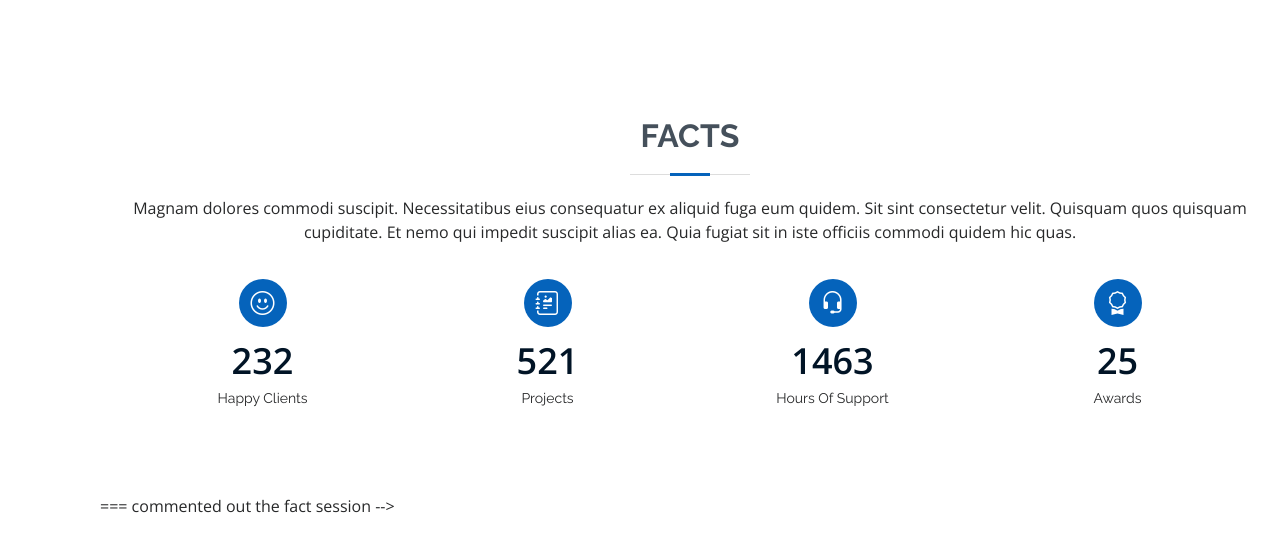
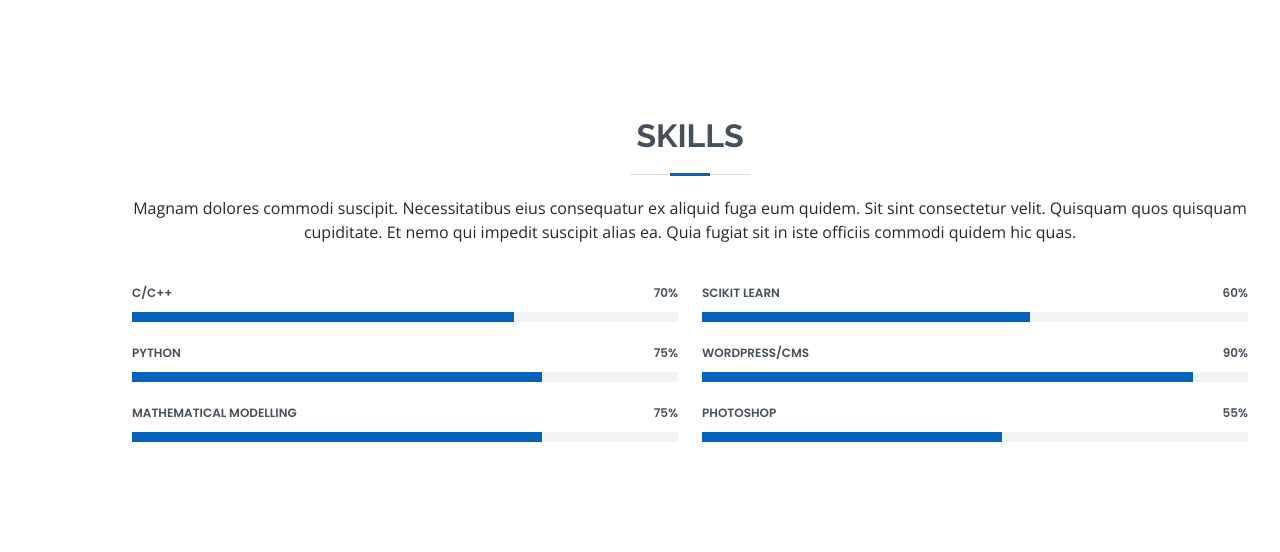
Before and after one commit to jomorodi/Resume, a plain HTML site: page index.html in a window 1280 px wide. Shown: the part 1494-2046 px from the top of the page. Drawn offline with nearby package versions, Linux system fonts and the light colour scheme.

Commit message:
Update index.html

```diff
--- a/index.html
+++ b/index.html
@@ -122,55 +122,6 @@ on industry work experience and also be flexible enough to delve into the new ar
 
       </div>
     </section><!-- End About Section -->
-    <!-- commenting out the fact section
-    <!-- ======= Facts Section ======= -->
-    <section id="facts" class="facts">
-      <div class="container" data-aos="fade-up">
-
-        <div class="section-title">
-          <h2>FACTS</h2>
-          <p>Magnam dolores commodi suscipit. Necessitatibus eius consequatur ex aliquid fuga eum quidem. Sit sint consectetur velit. Quisquam quos quisquam cupiditate. Et nemo qui impedit suscipit alias ea. Quia fugiat sit in iste officiis commodi quidem hic quas.</p>
-        </div>
-
-        <div class="row">
-
-          <div class="col-lg-3 col-md-6">
-            <div class="count-box">
-              <i class="bi bi-emoji-smile"></i>
-              <span data-purecounter-start="0" data-purecounter-end="232" data-purecounter-duration="1" class="purecounter"></span>
-              <p>Happy Clients</p>
-            </div>
-          </div>
-
-          <div class="col-lg-3 col-md-6 mt-5 mt-md-0">
-            <div class="count-box">
-              <i class="bi bi-journal-richtext"></i>
-              <span data-purecounter-start="0" data-purecounter-end="521" data-purecounter-duration="1" class="purecounter"></span>
-              <p>Projects</p>
-            </div>
-          </div>
-
-          <div class="col-lg-3 col-md-6 mt-5 mt-lg-0">
-            <div class="count-box">
-              <i class="bi bi-headset"></i>
-              <span data-purecounter-start="0" data-purecounter-end="1463" data-purecounter-duration="1" class="purecounter"></span>
-              <p>Hours Of Support</p>
-            </div>
-          </div>
-
-          <div class="col-lg-3 col-md-6 mt-5 mt-lg-0">
-            <div class="count-box">
-              <i class="bi bi-award"></i>
-              <span data-purecounter-start="0" data-purecounter-end="25" data-purecounter-duration="1" class="purecounter"></span>
-              <p>Awards</p>
-            </div>
-          </div>
-
-        </div>
-
-      </div>
-    </section><!-- End Facts Section -->
-   === commented out the fact session -->
 
     <!-- ======= Skills Section ======= -->
     <section id="skills" class="skills section-bg">
```
